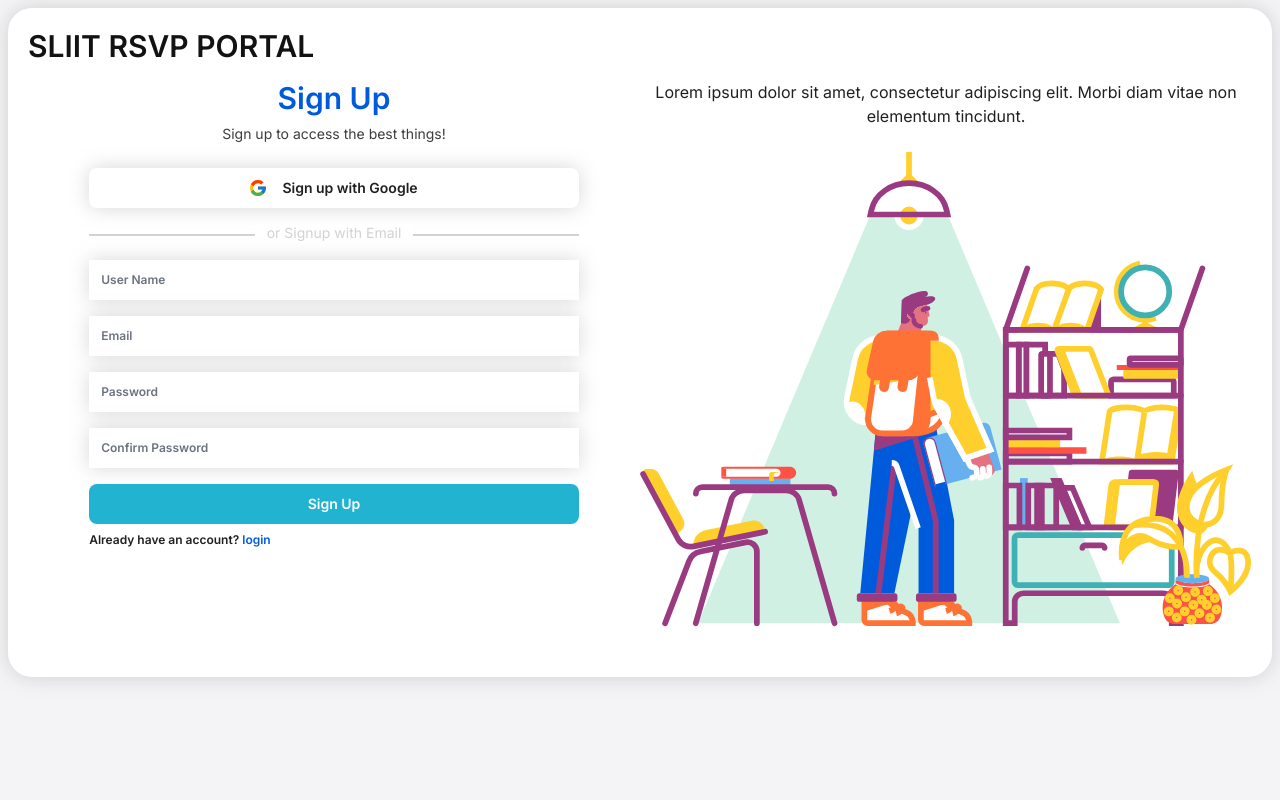
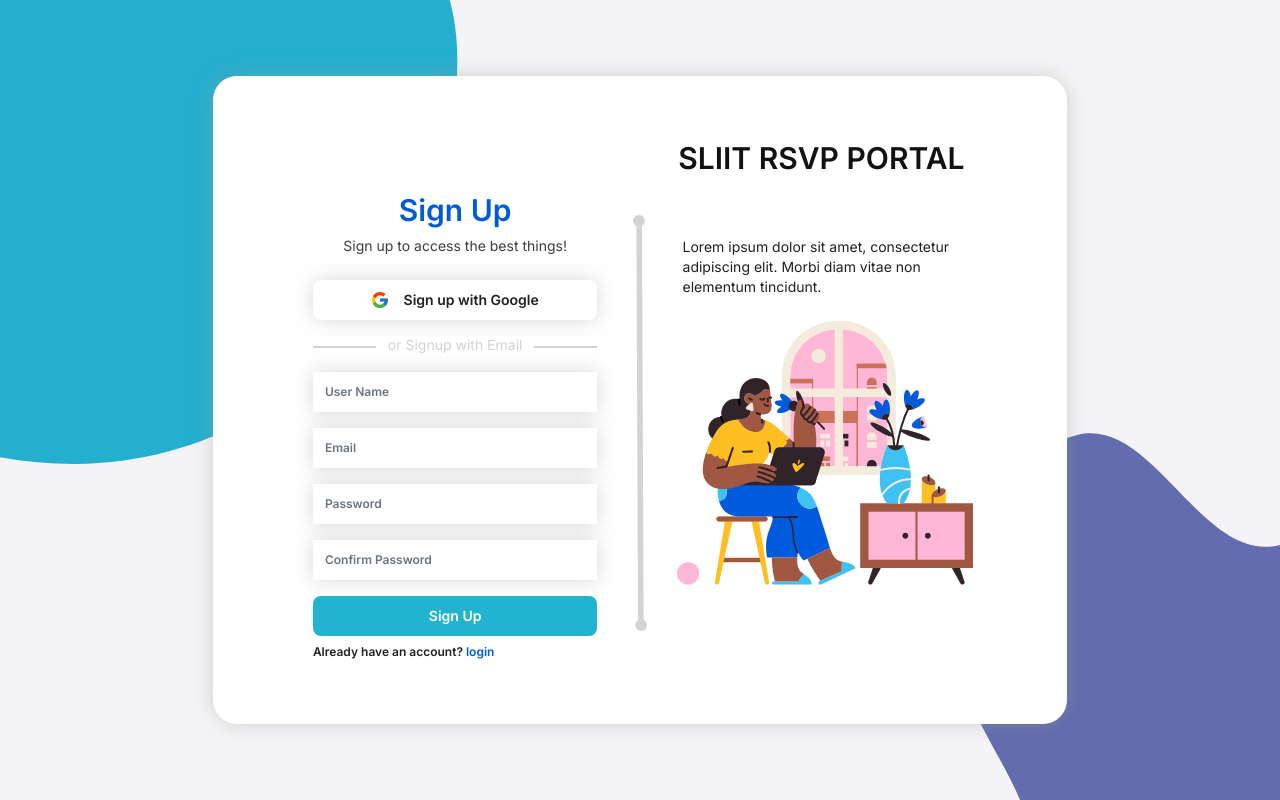
Before and after one commit to sliit-foss/rsvp-frontend, a Next.js app: page /login in a window 1280 px wide. Built offline with nearby package versions, Linux system fonts and the light colour scheme.

Commit message:
styling for larger screensizes

```diff
--- a/components/LoginForm.tsx
+++ b/components/LoginForm.tsx
@@ -7,7 +7,7 @@
 }
 
 const signupFormFields = <form className="flex flex-col w-full lg:w-4/5">
-     <input type="text" placeholder="User Name" className="shadow-ds2 mt-4 border-none text-xs font-semibold h-10"></input>
+    <input type="text" placeholder="User Name" className="shadow-ds2 mt-4 border-none text-xs font-semibold h-10"></input>
     <input type="text" placeholder="Email" className="shadow-ds2 mt-4 border-none text-xs font-semibold h-10"></input>
     <input type="text" placeholder="Password" className="shadow-ds2 mt-4 border-none text-xs font-semibold h-10"></input>
     <input type="text" placeholder="Confirm Password" className="shadow-ds2 mt-4 border-none text-xs font-semibold h-10"></input>
--- a/components/LoginInfo.tsx
+++ b/components/LoginInfo.tsx
@@ -7,13 +7,19 @@
 }
 
 const LoginInfo = (props:LoginInfoProps): JSX.Element => {
+
+    const outerContainerClass = "flex flex-col items-center justify-center lg:w-6/12";
+
+    const paragraphClass = "text-center mb-6 lg:text-left lg:w-4/5 lg:text-sm";
+    const imageClass = "mb-6 w-3/4 lg:w-5/6"
     if(props.login){
         return(
-        <div className="flex flex-col items-center justify-center">
-            <p className="text-center mb-6">Lorem ipsum dolor sit amet, consectetur adipiscing elit. Morbi diam vitae non elementum tincidunt. </p>
+            <div className={outerContainerClass}>
+
+                <p className={paragraphClass}>Lorem ipsum dolor sit amet, consectetur adipiscing elit. Morbi diam vitae non elementum tincidunt. </p>
                 <NextImage
-                classnames="mb-6"
-                src={loginImage}
+                    classnames={imageClass}
+                    src={signupImage}
                     alt="sign up"
                     layout="intrinsic"
                     quality={90}
@@ -22,11 +28,12 @@
         )
     } else {
         return(
-         <div className="flex flex-col items-center justify-center lg:w-6/12">
-            <p className="text-center mb-6">Lorem ipsum dolor sit amet, consectetur adipiscing elit. Morbi diam vitae non elementum tincidunt. </p>
+            <div className={outerContainerClass}>
+
+                <p className={paragraphClass}>Lorem ipsum dolor sit amet, consectetur adipiscing elit. Morbi diam vitae non elementum tincidunt. </p>
                 <NextImage
-                classnames="mb-6"
-                src={signupImage}
+                    classnames={imageClass}
+                    src={loginImage}
                     alt="sign up"
                     layout="intrinsic"
                     quality={90}
--- a/components/LoginSignup.tsx
+++ b/components/LoginSignup.tsx
@@ -1,30 +1,71 @@
 import LoginForm from './LoginForm';
 import LoginInfo from './LoginInfo';
+import NextImage from './NextImage';
+import lineBreak from '../public/patterns/linebreak.svg'
 import {useState} from 'react';
 
 const LoginSignup = (): JSX.Element => {
 
+    const [selectLogin,setSelectLogin] = useState(false);
+
     const loginToggler = () =>{
-        console.log('Clicked toggler');
         setSelectLogin(!selectLogin);
     }
-    const [selectLogin,setSelectLogin] = useState(false);
 
-        const loginLayout = <div className="lg:flex lg:flex-col-2">
-        <LoginInfo login={true} />
-        <LoginForm login={true} loginToggleHandler={loginToggler}/>
-    </div>
+    const lineBreakClass = "hidden lg:block lg:w-3.5 lg:h-full";
+    const layoutClass = "lg:flex lg:flex-col-2";
+    const titleClass = `text-black text-3xl font-extrabold text-center mb-4`;
+    const titleWrapper = "flex justify-center items-center lg:grid lg:grid-cols-2";
 
-    const signupLayout = <div className="lg:flex lg:flex-col-2">
+    const loginTitle =
+        <div className={titleWrapper}>
+            <h1 className={titleClass}>
+                SLIIT RSVP PORTAL
+            </h1>
+            <div></div>
+        </div>
+
+    const signupTitle =
+        <div className={titleWrapper}>
+            <div></div>
+            <h1 className={titleClass}>
+                SLIIT RSVP PORTAL
+            </h1>
+        </div>
+
+    const loginLayout =
+        <div className={layoutClass}>
+            <LoginInfo login={true} />
+            <div className="lg:my-auto">
+                <NextImage
+                        classnames={lineBreakClass}
+                        src={lineBreak}
+                        alt="sign up"
+                        layout="intrinsic"
+                        quality={90}
+                />
+            </div>
+            <LoginForm login={true} loginToggleHandler={loginToggler}/>
+        </div>
+
+    const signupLayout =
+    <div className={layoutClass}>
         <LoginForm login={false} loginToggleHandler={loginToggler}/>
+        <div className="lg:my-auto">
+            <NextImage
+                    classnames={lineBreakClass}
+                    src={lineBreak}
+                    alt="sign up"
+                    layout="intrinsic"
+                    quality={90}
+            />
+        </div>
         <LoginInfo login={false}/>
     </div>
 
     return(
-            <div className="w-full h-full lg:container mx-2 my-2 bg-white p-5 rounded-3xl shadow-ds2 grid row-span-1">
-                <h1 className={`text-black text-3xl font-extrabold text-center mb-4 text-center ${selectLogin ? 'lg:text-right':'lg:text-left'}`}>
-                    SLIIT RSVP PORTAL
-                </h1>
+            <div className="w-full h-full bg-white p-5 lg:p-16 lg:mx-auto lg:my-auto lg:w-4/6 lg:h-5/6 rounded-3xl shadow-ds2 grid row-span-1">
+                {selectLogin ? loginTitle : signupTitle}
                 {selectLogin ? loginLayout : signupLayout}
             </div>
     );
--- a/pages/login.tsx
+++ b/pages/login.tsx
@@ -1,10 +1,11 @@
 import Layout from '../components/Layout'
+import Container from "../components/Layout/Container";
 import LoginSignup from '../components/LoginSignup';
 
 const Loginpage = (): JSX.Element => {
     return(
         <Layout title="Login">
-            <div className="flex justify-center items-center">
+            <div className="min-h-screen flex p-3 lg:p-0" style={{background:"url(/patterns/login.svg) no-repeat center center fixed", backgroundSize:"cover"}}>
                 <LoginSignup/>
             </div>
         </Layout>
```
Also changed, not shown: public/patterns/linebreak.svg. Lines whose indentation alone changed are shown as unchanged.
